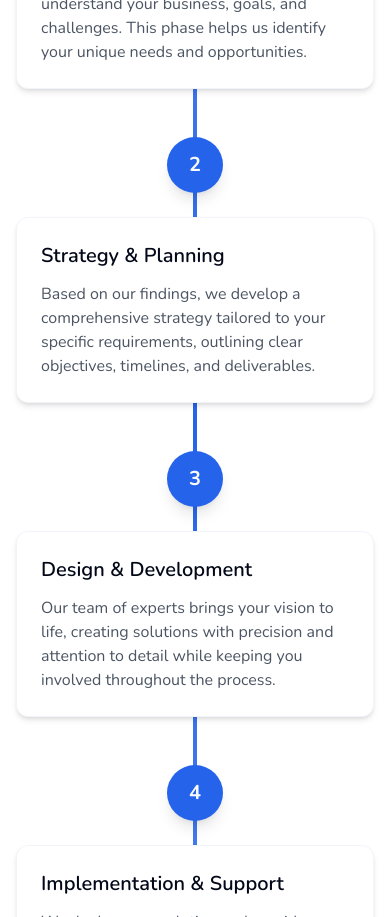
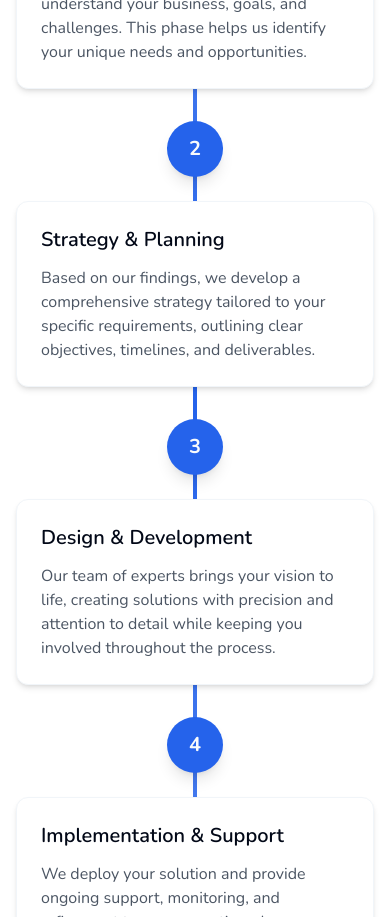
Before and after one commit to jha-aman09/webliano, a Next.js app: page / in a window 390 px wide. Shown: the part 2140-3057 px from the top of the page. Built offline with nearby package versions, Linux system fonts and the light colour scheme.

Commit message:
Refactor layout spacing for timeline steps

```diff
--- a/app/page.tsx
+++ b/app/page.tsx
@@ -255,7 +255,7 @@ export default function Home() {
 
                 {/* Step 1 - Left side (odd) */}
                 <FadeIn delay={100}>
-                  <div className="relative mb-12 md:mb-24">
+                  <div className="relative mb-8 md:mb-16">
                     <div className="flex flex-col md:flex-row items-center">
                       <div className="md:w-1/2 md:pr-8 order-2 md:order-1 mt-6 md:mt-0 flex justify-end">
                         <div className="bg-background rounded-xl p-6 shadow-md border border-muted md:max-w-sm">
@@ -278,7 +278,7 @@ export default function Home() {
 
                 {/* Step 2 - Right side (even) */}
                 <FadeIn delay={200}>
-                  <div className="relative mb-12 md:mb-24">
+                  <div className="relative mb-8 md:mb-16">
                     <div className="flex flex-col md:flex-row items-center">
                       <div className="md:w-1/2 md:pr-8 order-2 md:order-1 hidden md:block"></div>
                       <div className="md:mx-auto flex items-center justify-center order-1 md:order-2 z-10">
@@ -301,7 +301,7 @@ export default function Home() {
 
                 {/* Step 3 - Left side (odd) */}
                 <FadeIn delay={300}>
-                  <div className="relative mb-12 md:mb-24">
+                  <div className="relative mb-8 md:mb-16">
                     <div className="flex flex-col md:flex-row items-center">
                       <div className="md:w-1/2 md:pr-8 order-2 md:order-1 mt-6 md:mt-0 flex justify-end">
                         <div className="bg-background rounded-xl p-6 shadow-md border border-muted md:max-w-sm">
```
